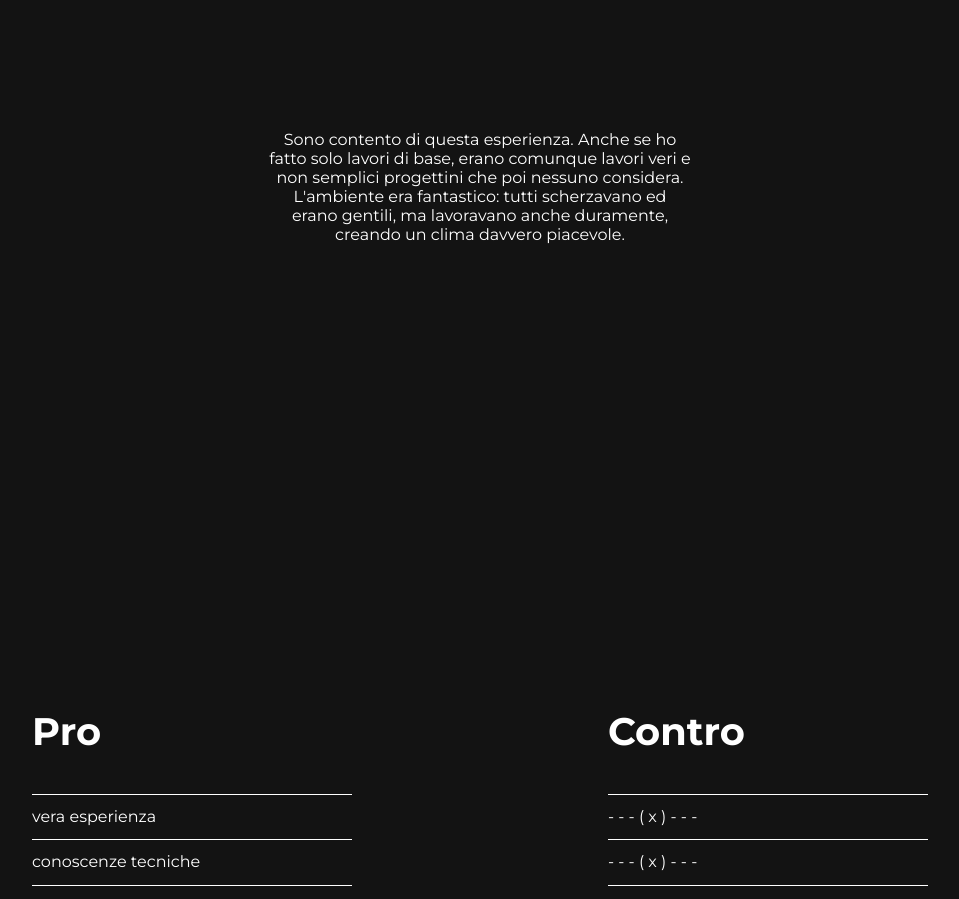
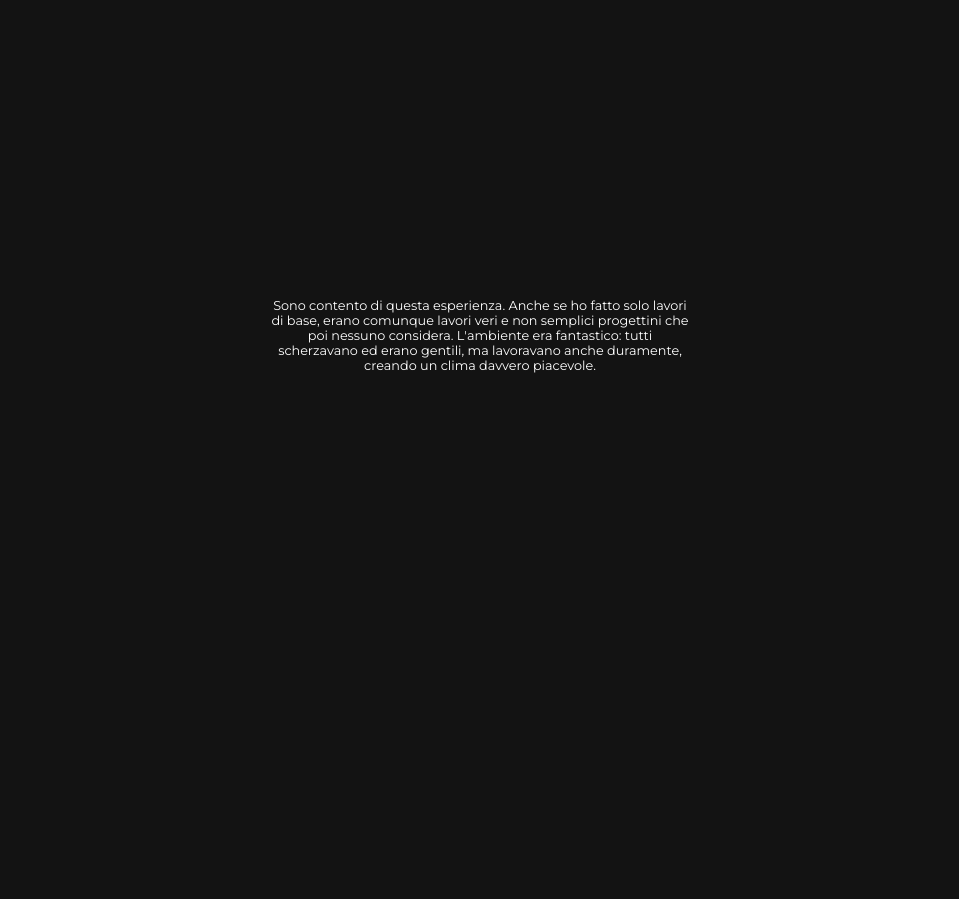
Before and after one commit to rikvik2006/english-presentation, a Next.js app in the folder pcto-ex/: page /conclusion in a window 1280 px wide. Shown: the part 2460-3359 px from the top of the page, without its empty margins (160-1119 px from the left). Built offline with nearby package versions, Linux system fonts and the light colour scheme.

Commit message:
feat: Conclusioni content centrato

```diff
--- a/pcto-ex/src/components/Conclusion/ConcContent/ConcContent.module.scss
+++ b/pcto-ex/src/components/Conclusion/ConcContent/ConcContent.module.scss
@@ -1,13 +1,14 @@
 .content {
-   height: 46vw;
+   height: 86vh;
    display: flex;
    justify-content: center;
    align-items: center;
 
 
    .text {
+      max-width: 33vw;
+      font-size: 1vw;
       color: var(--primary-white);
-      max-width: 33vw;
       text-align: center;
       font-weight: 400;
    }
```
